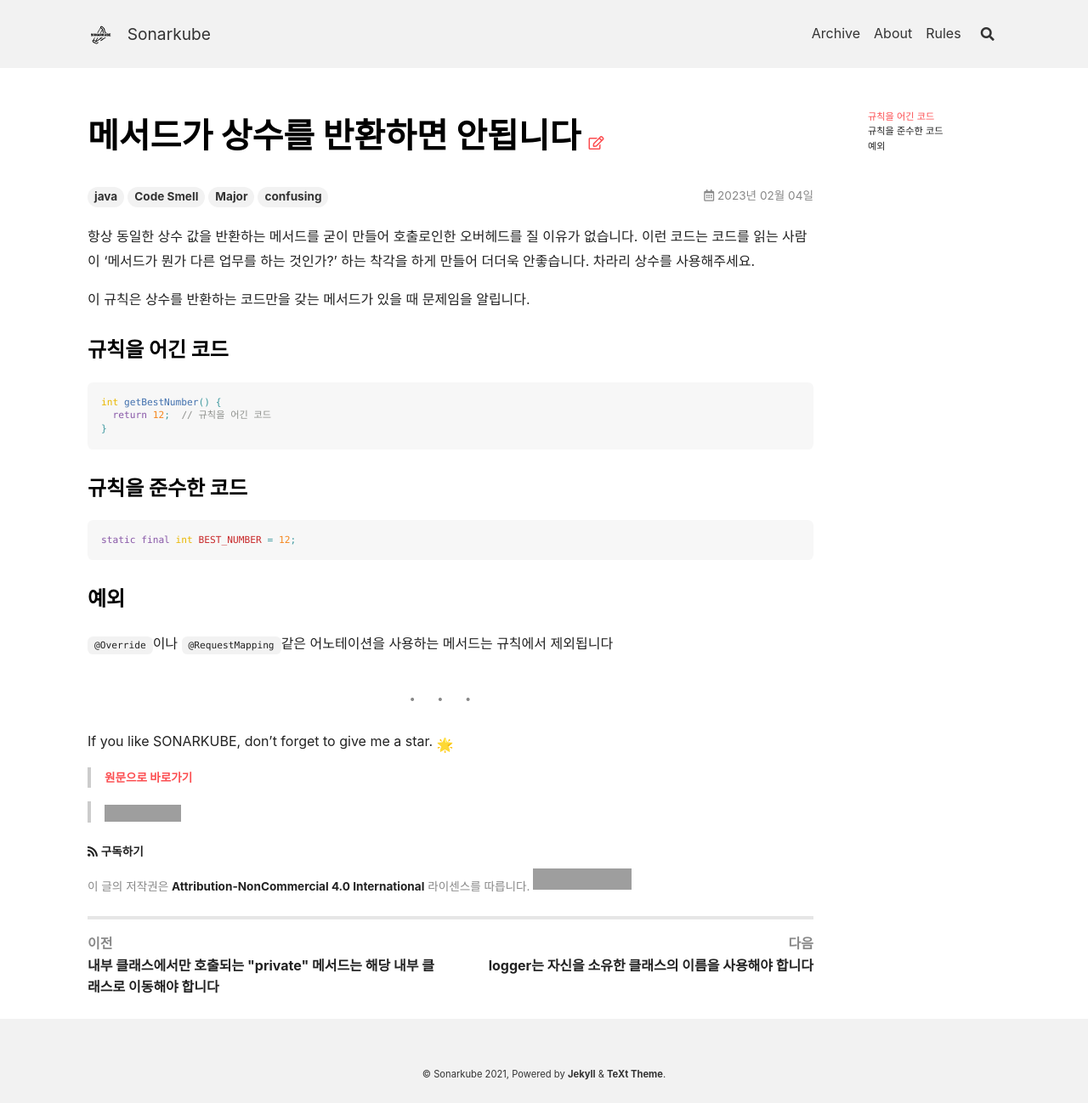
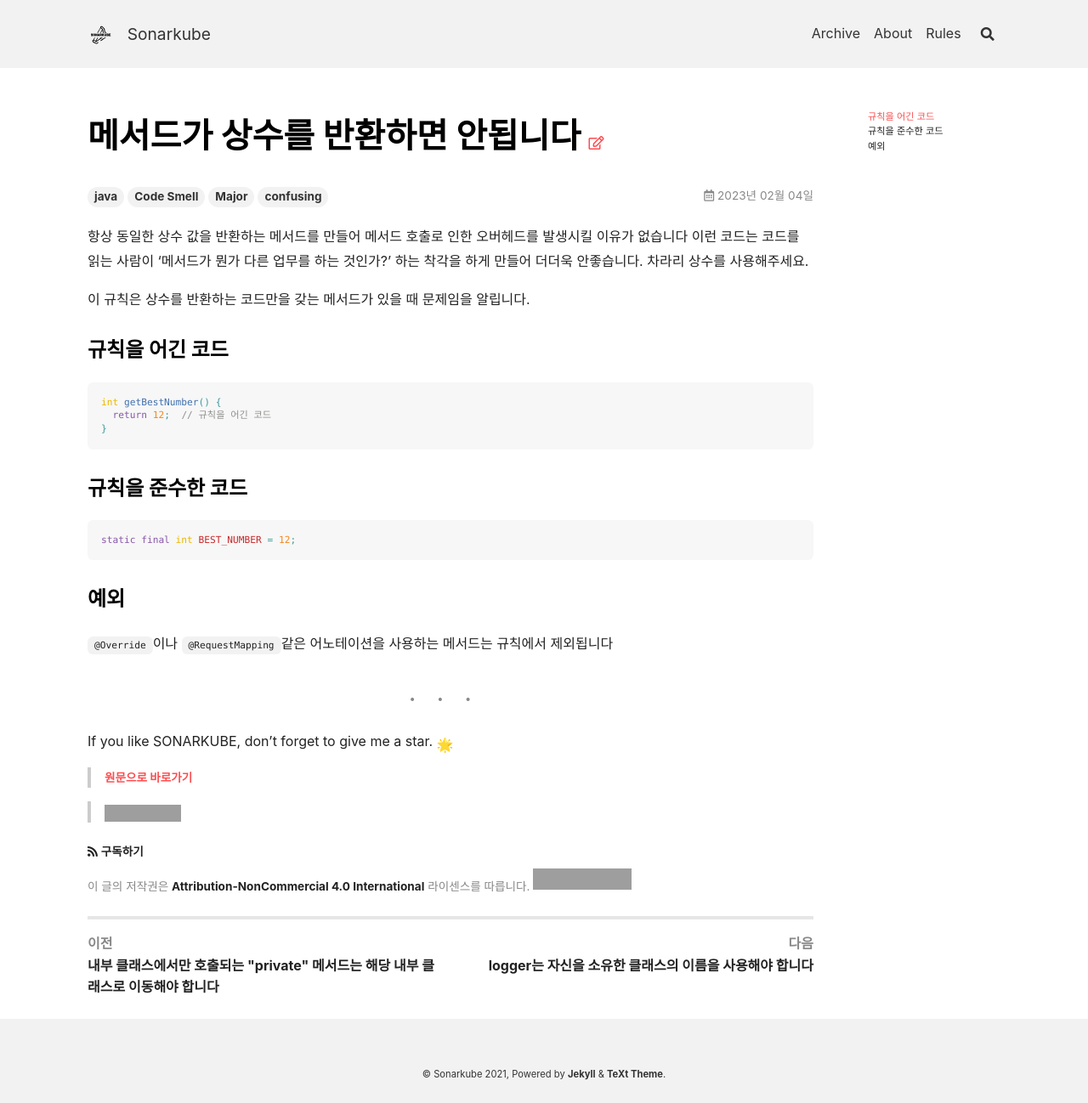
Before and after one commit to kantabile/sonarkube, a Jekyll site: the page built from _posts/java/2023-02-04-RSPEC-3400.md, in a window 1280 px wide. Shown: the whole page at 85% size. Built offline with Jekyll 4.4.1, drawn with Linux system fonts in a browser that asks for light colours; nearby versions of some CDN libraries; emoji names are drawn with the system emoji font; grey boxes are pictures that could not be loaded.

Commit message:
fix: review 반영 thx. bonbonkk, isangu

```diff
--- a/_posts/java/2023-02-04-RSPEC-3400.md
+++ b/_posts/java/2023-02-04-RSPEC-3400.md
@@ -3,7 +3,7 @@ title: "메서드가 상수를 반환하면 안됩니다"
 tags: [java, Code Smell, Major, confusing]
 ---
 
-항상 동일한 상수 값을 반환하는 메서드를 굳이 만들어 호출로인한 오버헤드를 질 이유가 없습니다.
+항상 동일한 상수 값을 반환하는 메서드를 만들어 메서드 호출로 인한 오버헤드를 발생시킬 이유가 없습니다
 이런 코드는 코드를 읽는 사람이 '메서드가 뭔가 다른 업무를 하는 것인가?' 하는 착각을 하게 만들어 더더욱 안좋습니다.
 차라리 상수를 사용해주세요.
 
```
